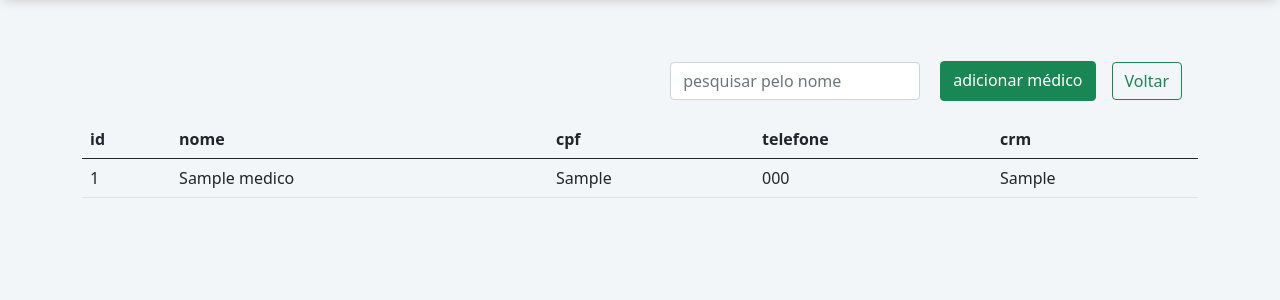
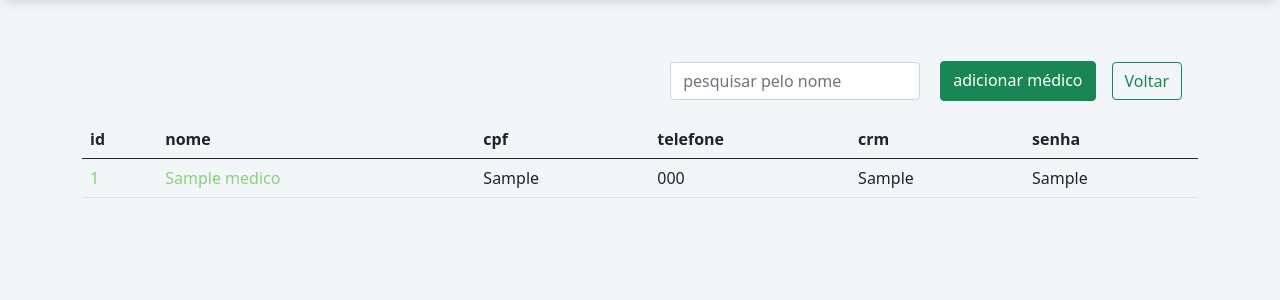
Before and after one commit to Ldvk-bf/e-HUGV, a PHP site: page /admin/medico/acesso_medicos.php in a window 1280 px wide. Shown: the part 118-418 px from the top of the page. Run offline with PHP 8.4, Linux system fonts and the light colour scheme; tables that the repository leaves empty or names only in its code hold one stand-in row (values such as "Sample post"); some libraries are stand-ins or nearby versions.

Commit message:
Finish the detail medico

```diff
--- a/admin/acesso.php
+++ b/admin/acesso.php
@@ -29,10 +29,10 @@
     <link href="../assets/css/bootstrap/bootstrap.min.css" rel="stylesheet">
 
     <!-- MY padrão paginas -->
-    <link rel="stylesheet" href="../assets/css/estilos.css">
+    <link rel="stylesheet" href="../assets/css/estilo.css">
 
     <!-- css para a tela inicial do adm -->
-    <link rel="stylesheet" href="../assets/css/estilo-adm.css">
+    <link rel="stylesheet" href="../assets/css/estilo-adms.css">
 
     <title>e-HUGV | Acesso Adm</title>
   </head>
--- a/admin/medico/acesso_medicos.php
+++ b/admin/medico/acesso_medicos.php
@@ -1,8 +1,21 @@
 <?php
     include '../../assets/php/conexao.php';
     if(count($_POST) > 0) {
-        $query = 'insert into medico (nome,cpf,telefone,crm) values ("'.$_POST['nome'].'","'.$_POST['cpf'].'","'.$_POST['telefone'].'","'.$_POST['crm'].'")';
-        $return = $conexao->exec($query);
+        if(!isset($_POST['deletar'])){
+            if($_POST['save'] == 0){
+                $query = 'insert into medico (nome,cpf,telefone,crm,senha) values ("'.$_POST['nome'].'","'.$_POST['cpf'].'","'.$_POST['telefone'].'","'.$_POST['crm'].'","'.$_POST['senhaMedico'].'")';
+                $return = $conexao->exec($query);
+            } else {
+                $query = 'Update medico set nome="'.$_POST['nome'].'",cpf="'.$_POST['cpf'].'",telefone="'.$_POST['telefone'].'",crm="'.$_POST['crm'].'",senha="'.$_POST['senhaMedico'].'" where id='.$_POST['save'];
+                $return = $conexao->exec($query);
+            }
+        } else {
+            if($_POST['deletar'] != 0) {
+                $query = 'delete from medico where id = '.$_POST["deletar"];
+                echo $query;
+                $stmt = $conexao->exec($query);
+            }
+        }
     }
 
     $query = 'select * from medico';
@@ -20,10 +33,10 @@
     <link href="../../assets/css/bootstrap/bootstrap.min.css" rel="stylesheet">
 
     <!-- MY padrão paginas -->
-    <link rel="stylesheet" href="../../assets/css/estilos.css">
+    <link rel="stylesheet" href="../../assets/css/estilo.css">
 
     <!-- css para a tela inicial do adm -->
-    <link rel="stylesheet" href="../../assets/css/estilo-adm.css">
+    <link rel="stylesheet" href="../../assets/css/estilo-adms.css">
 
     <title>e-HUGV | Acesso Adm</title>
   </head>
@@ -48,17 +61,19 @@
                         <th>cpf</th>
                         <th>telefone</th>
                         <th>crm</th>
+                        <th>senha</th>
                     </tr>
                 </tHead>
                 <tbody>
                     <?php
                         foreach($lista as $medico) {
                             echo '<tr>';
-                                echo '<td>'.$medico['id'].'</td>';
-                                echo '<td>'.$medico['nome'].'</td>';
+                                echo '<td><a href="detalhes_medico.php?count=2&idMedico='.$medico['id'].'">'.$medico['id'].'</a></td>';
+                                echo '<td><a href="detalhes_medico.php?count=2&idMedico='.$medico['id'].'">'.$medico['nome'].'</a></td>';
                                 echo '<td>'.$medico['cpf'].'</td>';
                                 echo '<td>'.$medico['telefone'].'</td>';
                                 echo '<td>'.$medico['crm'].'</td>';
+                                echo '<td>'.$medico['senha'].'</td>';
                             echo '</tr>';
                         }
                     ?>
--- a/assets/css/estilo-adm.css
+++ b/assets/css/estilo-adms.css
@@ -1,4 +1,12 @@
 /* Configurações para as tags */
+a {
+    text-decoration: none;
+    color: #87D37C;
+}
+a:hover {
+    color: #87D37C;
+    text-decoration: underline;
+}
 
 /* configurações para a classes */
 .group-card {
--- a/assets/css/estilos.css
+++ b/assets/css/estilo.css
@@ -56,12 +56,7 @@ body, html {
 
 
 /* Configuração para os IDs */
-a#ini:hover,
-a#dev:hover,
-a#feed:hover{
-    color:#3d8bfd;
-    transition: color .15s;
-}
+
 
 /* inicio menu da pagina */
 
--- a/index.php
+++ b/index.php
@@ -9,7 +9,7 @@
     <link href="assets/css/bootstrap/bootstrap.min.css" rel="stylesheet">
 
     <!-- MY Css -->
-    <link rel="stylesheet" href="assets/css/estilos.css">
+    <link rel="stylesheet" href="assets/css/estilo.css">
 
     <title>e-HUGV | Inicio</title>
   </head>
```
Also changed, not shown: admin/medico/detalhes_medico.php (+17 -9 lines).
